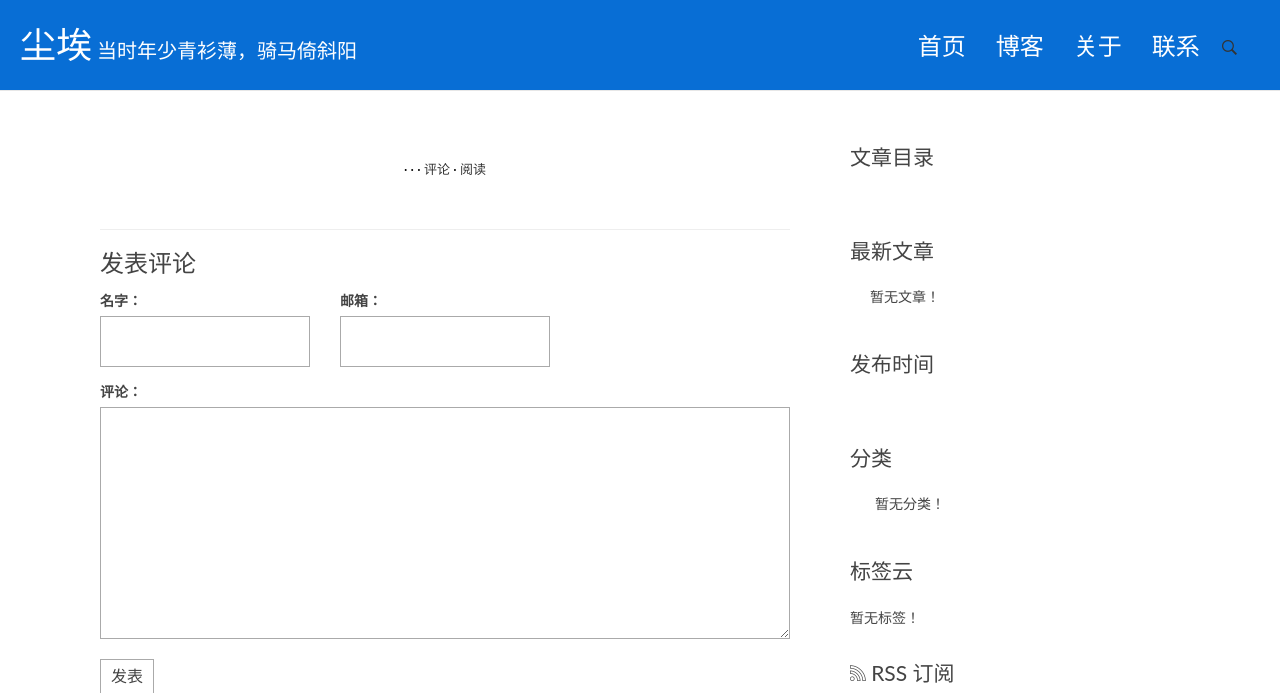
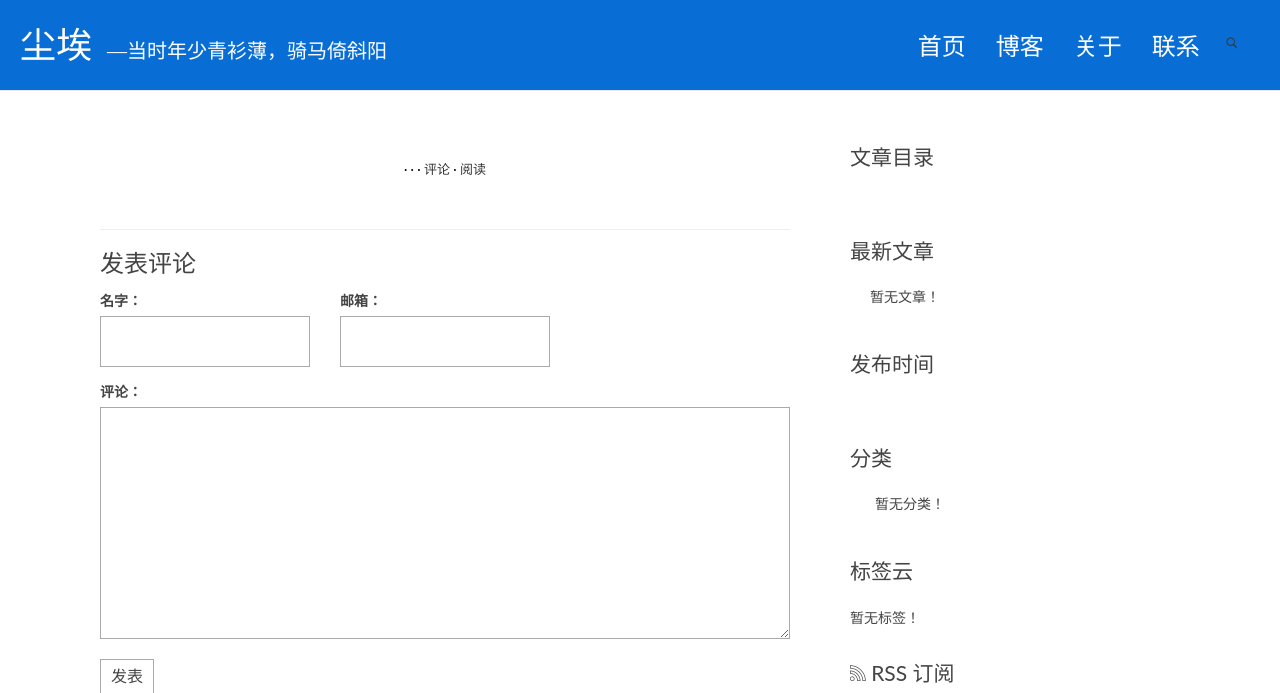
Before and after one commit to Misengkang/mysite, a Django app: template newblog/blog/templates/blog/detail.html in a window 1280 px wide. Shown: the top 693 px of the page. Run offline with Django 3.2, Linux system fonts and the light colour scheme; the template is opened without the code that fills it: values that come from a table or form of the project are taken from there, others are empty; some libraries are stand-ins or nearby versions.

Commit message:
MODIFIED basehtml  title

```diff
--- a/newblog/blog/static/blog/css/custom.css
+++ b/newblog/blog/static/blog/css/custom.css
@@ -475,6 +475,7 @@ img {
     position: absolute;
     right: 38px;
     top: 8px;
+    color:#fff
 }
 
 .search-form {
@@ -483,11 +484,11 @@ img {
     position: absolute;
     min-width: 200px;
     right: -6px;
-    top: 33px;
+    top: 43px;
 }
 
 #search-menu span {
-    font-size: 20px;
+    font-size: 30px;
 }
 
 #searchform {
--- a/newblog/blog/templates/base.html
+++ b/newblog/blog/templates/base.html
@@ -36,8 +36,8 @@
         <div class="row"  >
             <div class="col-md-6 col-sm-5 col-xs-8" >
                 <div class="logo" >
-                    <h1><a href="{% url 'blog:index' %}"><b>尘埃</b><span style="font-family:STKaiti,Kaiti,serif;font-size:20px">
-                        当时年少青衫薄，骑马倚斜阳</span></a></h1>
+                    <h1><a href="{% url 'blog:index' %}"><b>尘埃</b><span style="font-family:STXingkai,STKaiti;font-size:20px">
+                        &nbsp —当时年少青衫薄，骑马倚斜阳</span></a></h1>
                 </div>
             </div><!-- col-md-4 -->
             <div class="col-md-6 col-sm-7 col-xs-4" >
@@ -58,8 +58,8 @@
                     </div><!-- /.navbar-collapse -->
                 </nav>
                 <div id="header-search-box">
-                    <a id="search-menu" href="#"><span id="search-icon" class="ion-ios-search-strong"></span></a>
-                    <div id="search-form" class="search-form">
+                    <a id="search-menu" href="#" style="color:#fff><span id="search-icon" class="ion-ios-search-strong"></span></a>
+                    <div id="search-form" class="search-form" style="color:#000>
                         <form role="search" method="get" id="searchform" action="{% url 'haystack_search' %}">
                             <input type="search" name="q" placeholder="搜索" required>
                             <button type="submit"><span class="ion-ios-search-strong"></span></button>
```
